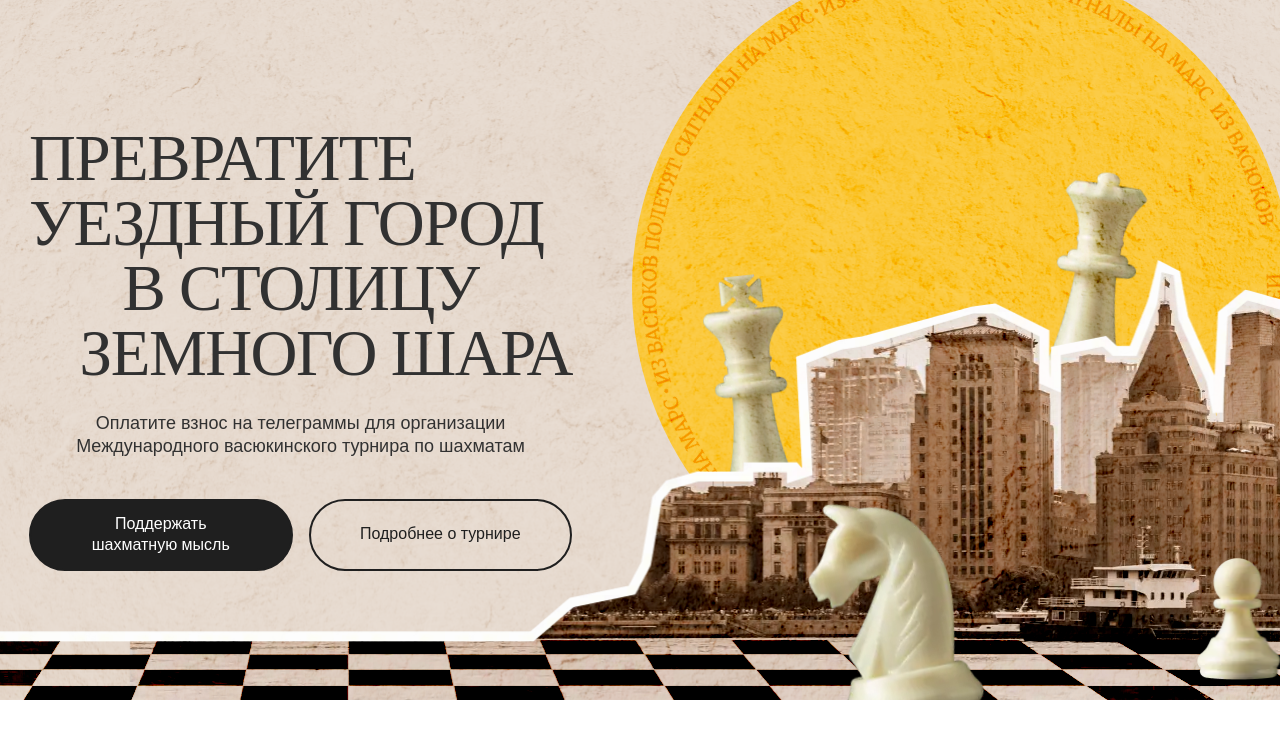
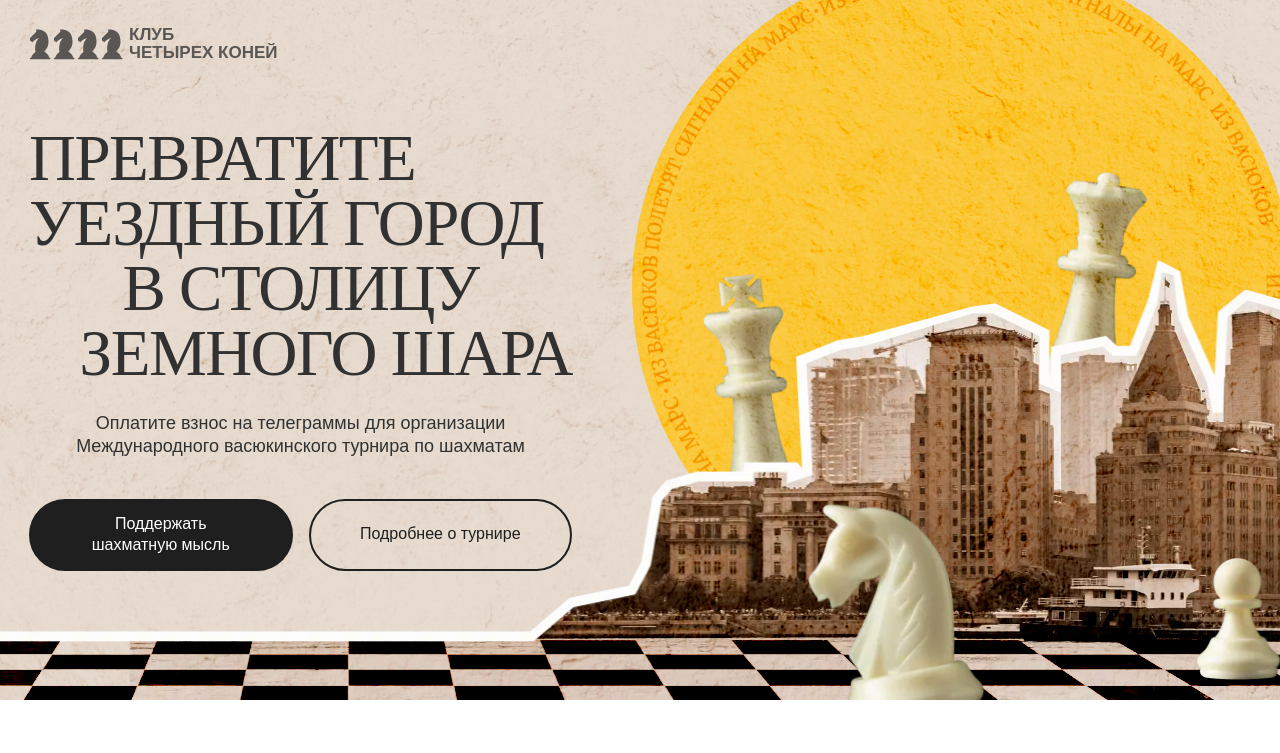
Before and after one commit to hellsgor/Yandex-test-task, a website built with Vite: page index.html in a window 1280 px wide. Built offline with nearby package versions, Linux system fonts and the light colour scheme; files whose address does not match are found by name.

Commit message:
feat(header): добавлен header

```diff
--- a/index.html
+++ b/index.html
@@ -12,6 +12,10 @@
   <title>Клуб четырех коней</title>
 </head>
 <body>
-{{> hero}}
+{{>header}}
+<main>
+  {{> hero}}
+</main>
+{{> elements/icons}}
 </body>
 </html>
--- /dev/null
+++ b/src/components/elements/logo-icon.hbs
@@ -0,0 +1,5 @@
+<div class="logo__icon">
+  <svg>
+    <use xmlns:xlink="http://www.w3.org/1999/xlink" xlink:href="#horse"/>
+  </svg>
+</div>
--- /dev/null
+++ b/src/components/header.hbs
@@ -0,0 +1,5 @@
+<header class="header section">
+  <div class="section__container">
+    {{> logo}}
+  </div>
+</header>
--- /dev/null
+++ b/src/components/logo.hbs
@@ -0,0 +1,9 @@
+<div class="logo">
+  <div class="logo__horses">
+    {{> elements/logo-icon}}
+    {{> elements/logo-icon}}
+    {{> elements/logo-icon}}
+    {{> elements/logo-icon}}
+  </div>
+  <p class="logo__text">Клуб четырех&nbsp;коней</p>
+</div>
--- /dev/null
+++ b/src/styles/components/_header.scss
@@ -0,0 +1,13 @@
+.header {
+  position: absolute;
+  top: 0;
+  right: 0;
+  left: 0;
+  z-index: 20;
+  padding-top: 26px;
+  background-color: transparent;
+
+  @include xs-media {
+    padding-top: 18px;
+  }
+}
--- /dev/null
+++ b/src/styles/components/_logo.scss
@@ -0,0 +1,51 @@
+@import '@styles/global/colors';
+@import '@styles/global/colors';
+
+.logo {
+  display: flex;
+  align-items: center;
+  column-gap: 6px;
+
+  &__horses {
+    display: flex;
+    align-items: center;
+    column-gap: 2px;
+  }
+
+  &__icon {
+    display: flex;
+    width: 22px;
+    height: 31px;
+    align-items: center;
+    justify-content: center;
+
+    svg {
+      width: 100%;
+      fill: $logo-gray;
+    }
+  }
+
+  &__text {
+    max-width: 147px;
+    font-size: 17px;
+    font-weight: 700;
+    text-transform: uppercase;
+    line-height: 1.08;
+    color: $logo-gray;
+  }
+
+  @include xs-media {
+    &__horses {
+      column-gap: 1px;
+    }
+
+    &__icon {
+      width: 19px;
+      height: 27px;
+    }
+
+    &__text {
+      font-size: 14px;
+    }
+  }
+}
--- a/src/styles/index.scss
+++ b/src/styles/index.scss
@@ -6,6 +6,8 @@
 @import 'global/typography';
 @import 'global/base';
 
+@import 'components/logo';
+@import 'components/header';
 @import 'components/hero';
 
 @import "elements/button";
```
Also changed, not shown: src/components/elements/icons.hbs (added, +7 -0 lines).
